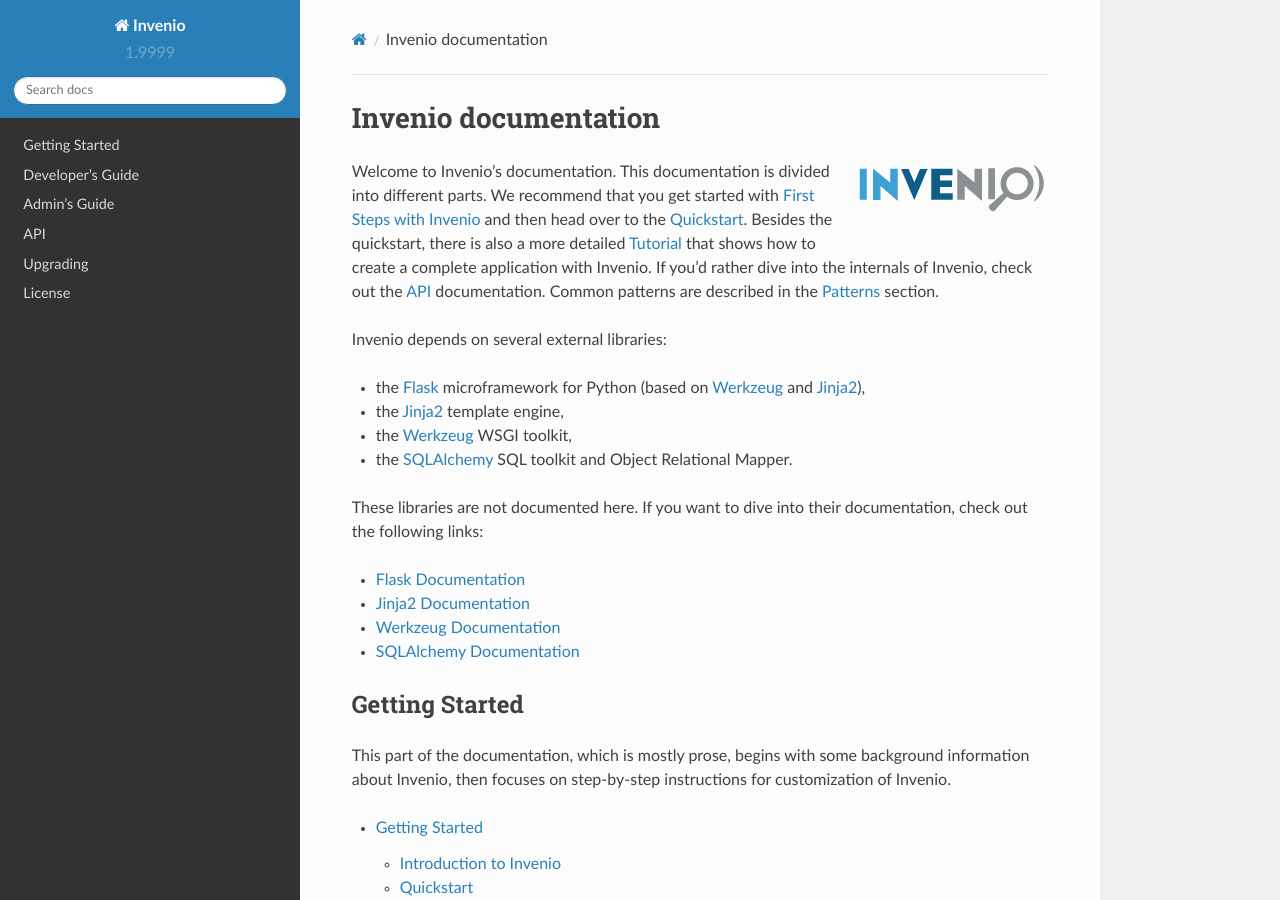
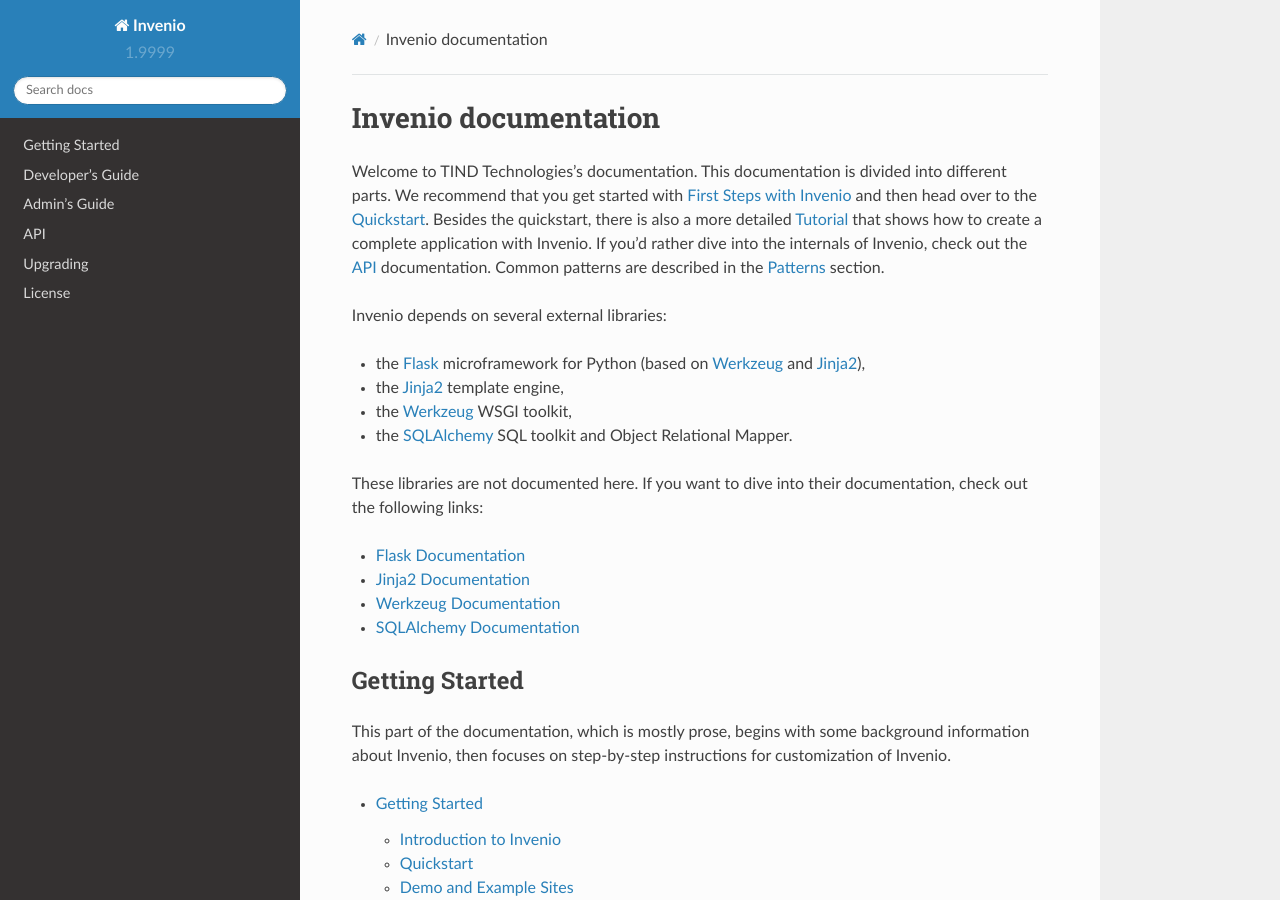
Before and after one commit to tind/guide, a Sphinx documentation site: the page built from docs/index.rst, in a window 1280 px wide and 900 px high. Built offline with Sphinx 7.4.7 and the Read the Docs theme 2.0.0, drawn with Linux system fonts in a browser that asks for light colours.

Commit message:
Update index.rst

```diff
--- a/docs/index.rst
+++ b/docs/index.rst
@@ -21,12 +21,10 @@
 Invenio documentation
 =====================
 
-.. image:: _static/logo-full.png
-   :alt: Invenio: digital repository software
-   :class: pull-right
+..
 
 
-Welcome to Invenio's documentation.  This documentation is divided into
+Welcome to TIND Technologies's documentation.  This documentation is divided into
 different parts.  We recommend that you get started with
 :ref:`first-steps` and then head over to the :ref:`quickstart`.
 Besides the quickstart, there is also a more detailed :ref:`tutorial` that
```
